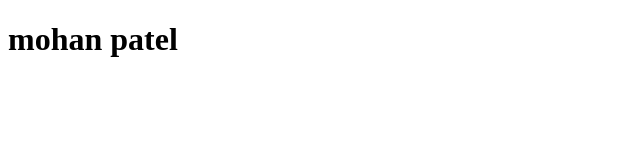
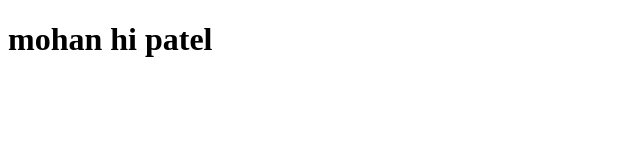
Before and after one commit to lcharmil/charmilss.github.io, a plain HTML site: page Assignment1.html in a window 1280 px wide. Shown: the whole page, without its empty margins (0-640 px from the left). Drawn offline with Linux system fonts and the light colour scheme.

Commit message:
hello hi

```diff
--- a/Assignment1.html
+++ b/Assignment1.html
@@ -6,6 +6,6 @@
     <title>Document</title>
 </head>
 <body>
-    <h1>mohan patel</h1>
+    <h1>mohan hi patel</h1>
 </body>
 </html>
```
